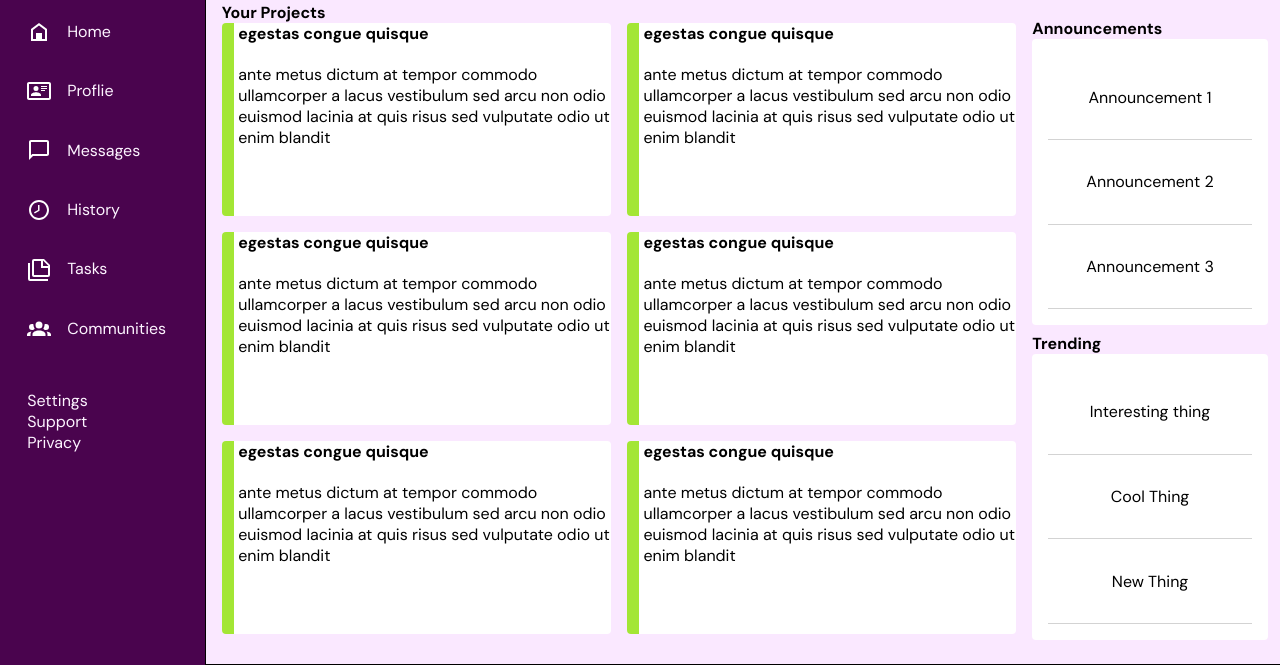
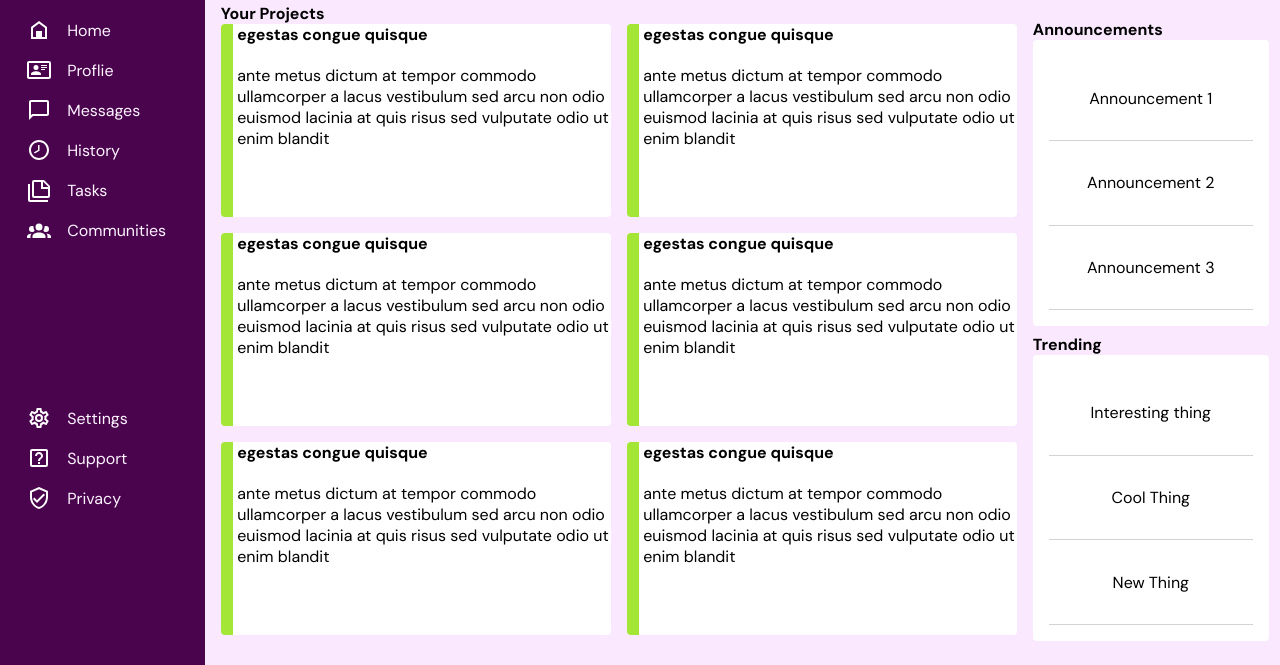
Before and after one commit to HunterEvangelista/admin_dash, a plain HTML site: page index.html in a window 1280 px wide. Shown: the part 135-800 px from the top of the page. Drawn offline with Linux system fonts and the light colour scheme.

Commit message:
util bar formatting

```diff
--- a/index.html
+++ b/index.html
@@ -56,9 +56,9 @@
                 <li><img src="img/account-group.svg" alt="Communities Icon"> Communities</li>
             </ul>
             <ul class="utils">
-                <li>Settings</li>
-                <li>Support</li>
-                <li>Privacy</li>
+                <li><img src="img/cog-outline.svg" alt="Setting Icon"> Settings</li>
+                <li><img src="img/help-box-outline.svg" alt="Support Icon"> Support</li>
+                <li><img src="img/shield-check-outline.svg" alt="Privacy Icon"> Privacy</li>
             </ul>
         </div>
         <div class="dash">
--- a/style.css
+++ b/style.css
@@ -131,16 +131,18 @@ ul {
     filter: invert(100%) sepia(0%) saturate(2%) hue-rotate(12deg) brightness(108%) contrast(100%);
 }
 
-.nav-settings {
+/* .nav-settings {
     display: grid;
     grid-template-rows: repeat(6, 1fr);
-}
+} */
 
-.nav-settings li {
+.nav-settings li,
+.utils li {
     display: flex;
     justify-content: left;
     align-items: center;
     gap: 1rem;
+    margin-top: 1rem;
 }
 
 .dash {
@@ -155,7 +157,6 @@ ul {
     grid-column: 2 / 3;
     display: grid;
     grid-template-columns: 1.5fr 1.5fr 1fr;
-    border: 1px solid black;
     padding: .5rem;
 }
 
@@ -180,7 +181,6 @@ ul {
 .projects span {
     grid-row: 1 / 2;
     grid-column: 1 / 4;
-    /* margin-left: .5rem; */
 }
 
 .project {
```
